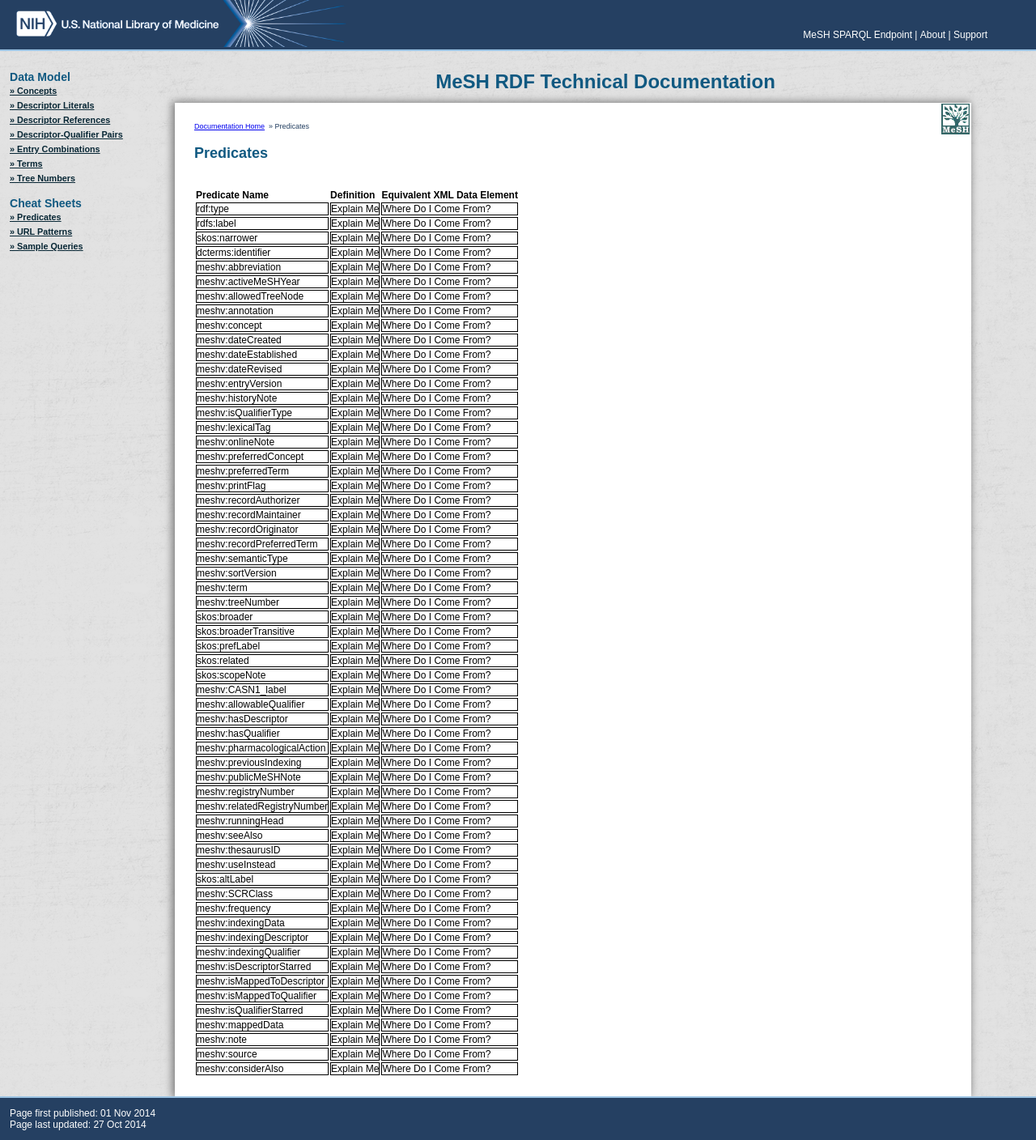
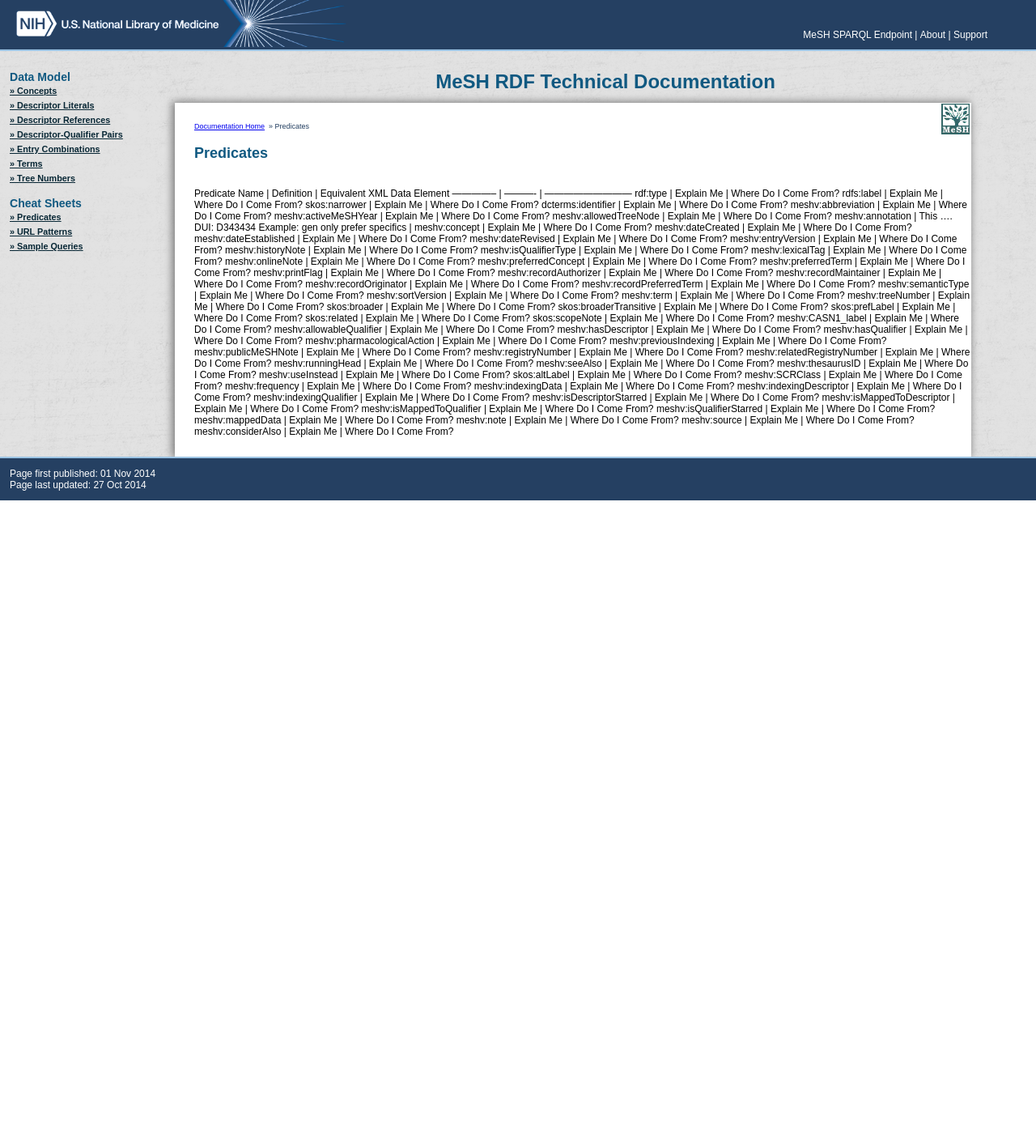
Before and after one commit to HHS/meshrdf, a Jekyll site: the page built from predicates.md, in a window 1280 px wide. Shown: the whole page at 81% size. Built offline with Jekyll 4.4.1, drawn with Linux system fonts in a browser that asks for light colours; nearby versions of some CDN libraries; after the commit the page ends 900 px from its top, so only the background shows below that.

Commit message:
Update predicates.md

```diff
--- a/predicates.md
+++ b/predicates.md
@@ -16,7 +16,10 @@ dcterms:identifier | Explain Me | Where Do I Come From?
 meshv:abbreviation | Explain Me | Where Do I Come From?
 meshv:activeMeSHYear | Explain Me | Where Do I Come From?
 meshv:allowedTreeNode | Explain Me | Where Do I Come From?
-meshv:annotation | Explain Me | Where Do I Come From?
+meshv:annotation | This ....
+DUI: D343434
+Example: gen only prefer specifics
+| <Annotation>
 meshv:concept | Explain Me | Where Do I Come From?
 meshv:dateCreated | Explain Me | Where Do I Come From?
 meshv:dateEstablished | Explain Me | Where Do I Come From?
```
